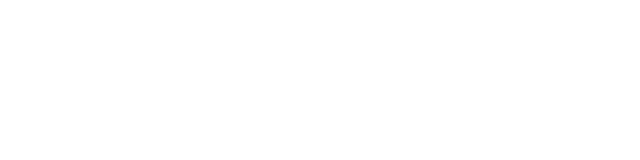
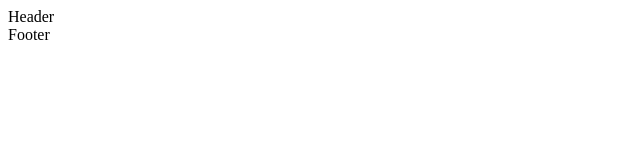
Before and after one commit to ViktoriaKondrashova1/hoptimist, a React (Vite) app in the folder hoptimist/: page / in a window 1280 px wide. Shown: the top 160 px of the page, without its empty margins (0-640 px from the left). Built offline with nearby package versions, Linux system fonts and the light colour scheme.

Commit message:
feat: add mainlayout

```diff
--- /dev/null
+++ b/hoptimist/src/components/AppFooter/AppFooter.tsx
@@ -0,0 +1,5 @@
+import type { FC } from "react";
+
+export const AppFooter: FC = () => {
+  return <footer>Footer</footer>;
+};
--- /dev/null
+++ b/hoptimist/src/components/AppHeader/AppHeader.tsx
@@ -0,0 +1,5 @@
+import type { FC } from "react";
+
+export const AppHeader: FC = () => {
+  return <header>Header</header>;
+};
--- a/hoptimist/src/components/MainLayout/MainLayout.tsx
+++ b/hoptimist/src/components/MainLayout/MainLayout.tsx
@@ -1,5 +1,14 @@
 import type { FC } from "react";
+import { Outlet } from "react-router-dom";
+import { AppFooter } from "../AppFooter/AppFooter";
+import { AppHeader } from "../AppHeader/AppHeader";
 
 export const MainLayout: FC = () => {
-  return <></>;
+  return (
+    <div style={{ minHeight: "100vh" }}>
+      <AppHeader></AppHeader>
+      <Outlet />
+      <AppFooter></AppFooter>
+    </div>
+  );
 };
```
